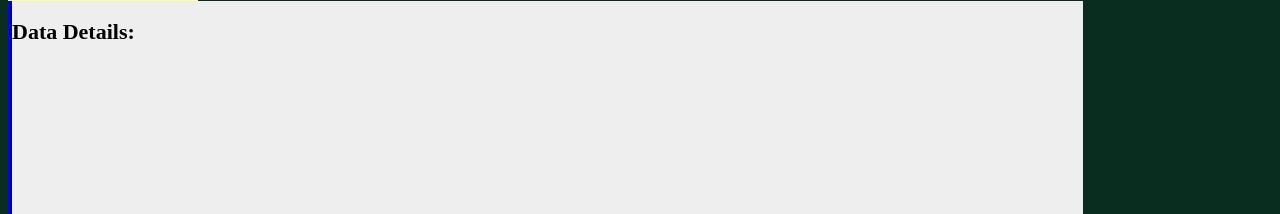
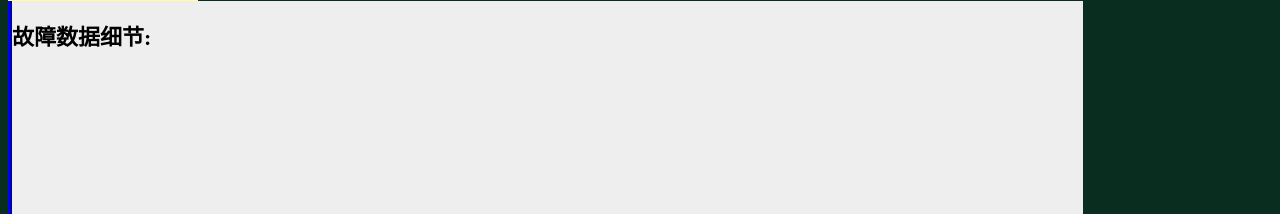
Before and after one commit to wny1990/Fault-Diagnose-System-for-FAST, a Django app: template mysite/fault_data/templates/details/details.html in a window 1280 px wide. Shown: the part 985-1199 px from the top of the page. Run offline with Django 3.2, Linux system fonts and the light colour scheme; the template is opened without the code that fills it, so the values that code supplies are empty.

Commit message:
04/16/2013

```diff
--- a/mysite/fault_data/templates/details/details.html
+++ b/mysite/fault_data/templates/details/details.html
@@ -1,19 +1,36 @@
 {% extends "frame.html" %}
 
 {% block content %}
-<h2>Data Details:</h2>
+<h2>故障数据细节:</h2>
 <br>
  {% for p in ChosenFaultMode %}
        	<ul>
-		<li>FaultModeID（故障原因ID): 	{{ p.FaultModeID }}</li>
-		<li>FaultMode（故障模式）: {{ p.FaultMode }}</li>
-		<li>FaultDescription（故障描述）: {{ p.FaultDescription }}</li>
-		<li>HighLevelFaultModeID（高层故障模式ID）: {{ p.HighLevelFaultModeID }}</li>
-		<li>DetectionMethod（故障模式检测方式）: {{ p.DetectionMethod }}</li>
-		<li>ManualDetectionMethodID（手动检测方法ID）: {{ p.ManualDetectionMethodID }}</li>
-		<li>FunctionID（相关函数ID）: {{ p.FunctionID }}</li>
-		<li>Priority（优先级）: {{ p.Priority }}</li>
-		<li>LogicalRelationship（逻辑关系：当前故障模式和其高层故障模式的关系（与、或））: {{ p.LogicalRelationship }}</li>
+		<li>FaultModeID（故障原因ID): 	<b>{{ p.FaultModeID }}</b></li>
+		解释：故障模式的ID号
+		<br><br>
+		<li>FaultMode（故障模式）: <b>{{ p.FaultMode }}</b></li>
+		解释：故障模式或故障原因，即故障树中的节点名称
+		<br><br>
+		<li>FaultDescription（故障描述）: <b>{{ p.FaultDescription }}</b></li>
+		解释：对于故障模式的具体描述
+		<br><br>
+		<li>HighLevelFaultModeID（高层故障模式ID）: <b>{{ p.HighLevelFaultModeID }}</b></li>
+		解释：当前故障模式的父节点的ID
+		<br><br>
+		<li>DetectionMethod（故障模式检测方式）: <b>{{ p.DetectionMethod }}</b></li>
+		解释：故障模式检测方式：手动方式或通过状态来检测（0是自动检测，非零是手动检测）
+		<br><br>
+		<li>ManualDetectionMethodID（手动检测方法ID）: <b>{{ p.ManualDetectionMethodID }}</b></li>
+		解释：手动检测方法ID
+		<br><br>
+		<li>FunctionID（相关函数ID）: <b>{{ p.FunctionID }}</b></li>
+		解释：相关函数ID
+		<br><br>
+		<li>Priority（优先级）: <b>{{ p.Priority }}</b></li>
+		解释：优先级
+		<br><br>
+		<li>LogicalRelationship（逻辑关系：当前故障模式和其高层故障模式的关系（与、或））: <b>{{ p.LogicalRelationship }}</b></li>
+    	解释：逻辑关系：当前故障模式和其高层故障模式的关系（与、或）
     	</ul>
    {% endfor %}
 
```
Also changed, not shown: mysite/fault_data/templates/details/dgdetails.html (+34 -16 lines), mysite/fault_data/templates/diagnose/diagnose.html (+5 -5 lines), mysite/fault_data/templates/modes/databrose.html (+4 -3 lines).
